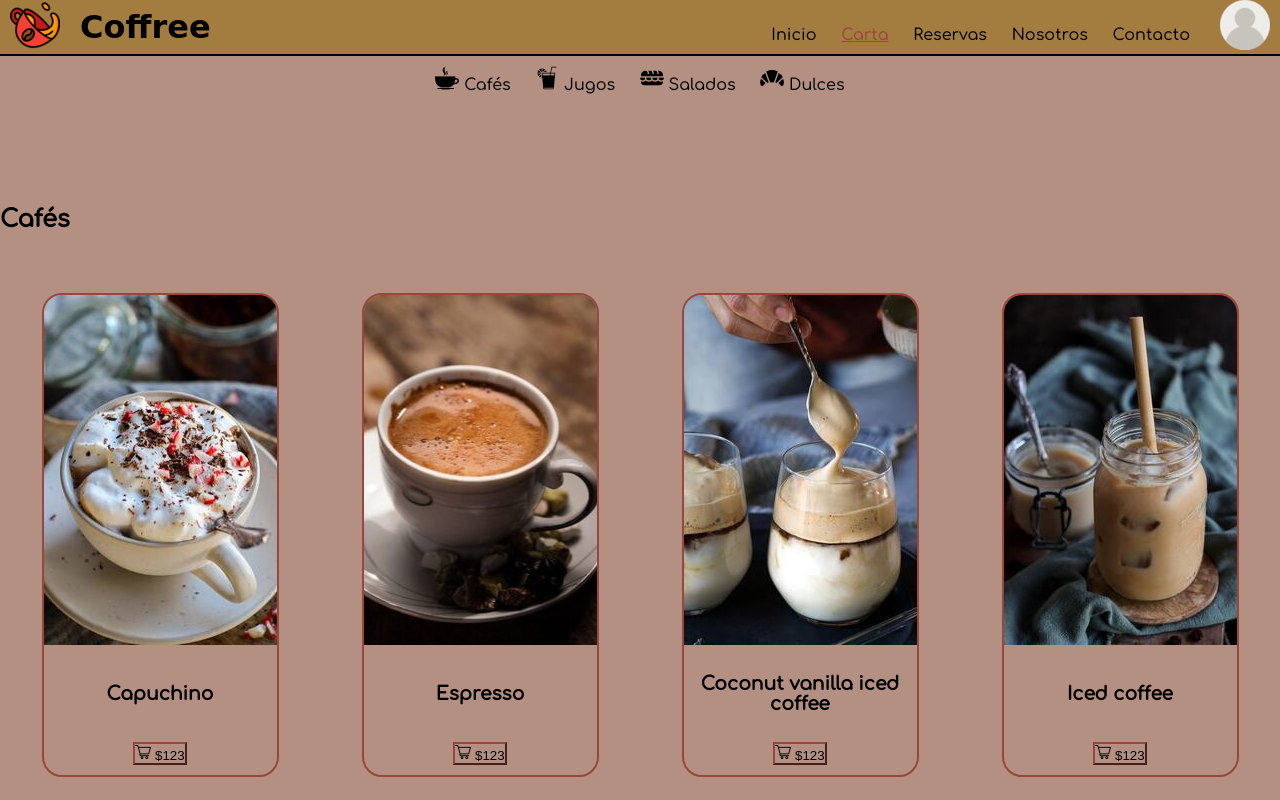
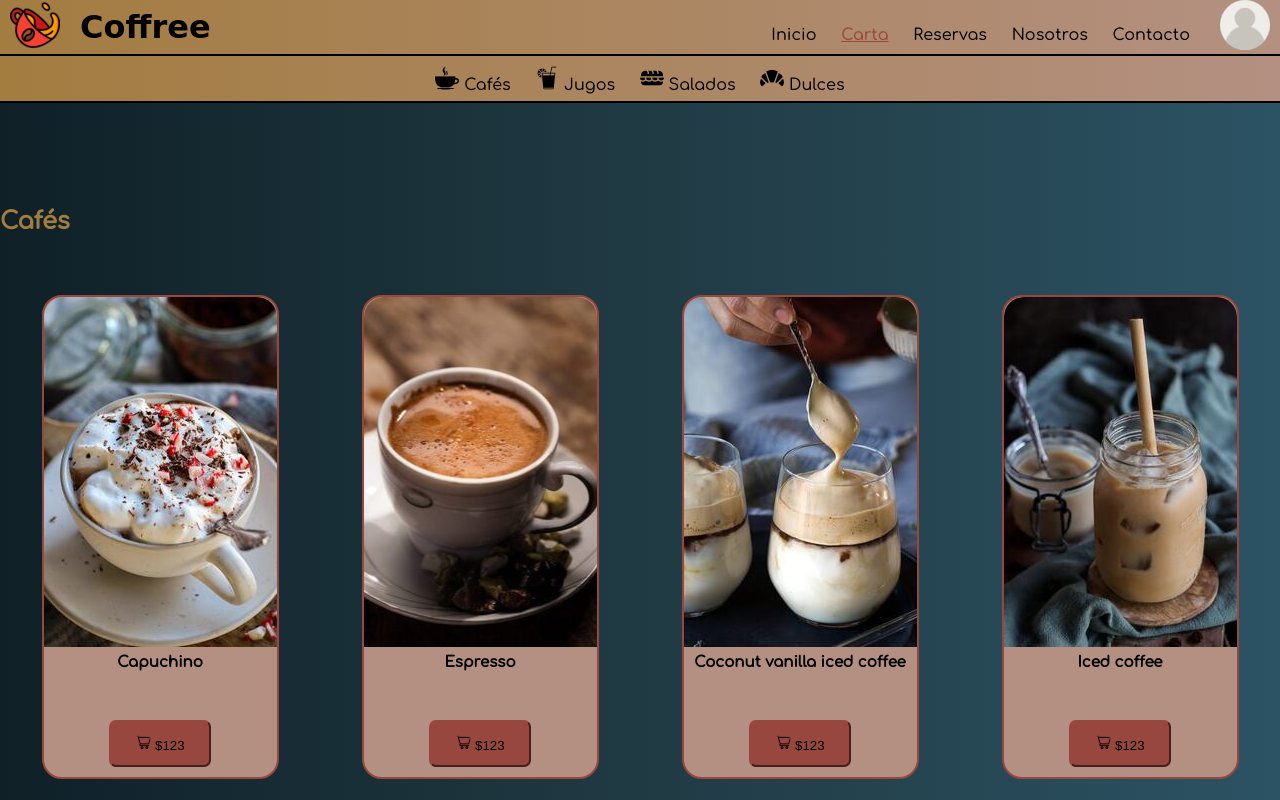
Before and after one commit to nicolas-gugliucci/coffree_cafeteria_gluten_free-nicolas_gugliucci, a plain HTML site: page carta.html in a window 1280 px wide. Shown: the top 800 px of the page. Drawn offline with Linux system fonts and the light colour scheme; a web font is replaced by a local one.

Commit message:
carta-animations

```diff
--- a/carta.html
+++ b/carta.html
@@ -14,7 +14,7 @@
 <body>
 
 <!-------------------------------------------------HEADER------------------------------------------------>
-    <header class="color_dark-brown">
+    <header class="color_dark-brown_gradient">
         <div id="header_logo">
             <a href="./index.html">
                 <img src="./images/cup.png">
@@ -38,7 +38,7 @@
     </header>
 
 <!-----------------------------------------------NAVEGACIÓN---------------------------------------------->
-    <nav id="carta_nav" class="color_brown">
+    <nav id="carta_nav" class="color_dark-brown_gradient">
         <ul class="text_2">
             <li><a href="#cafes"><img src="./images/icon-coffee.png"> Cafés</a></li>
             <li><a href="#jugos"><img src="./images/icon-juice.png"> Jugos</a></li>
@@ -48,7 +48,7 @@
     </nav>
 
 <!-------------------------------------------------CAFÉS------------------------------------------------->
-    <section id="cafes" class="color_brown">
+    <section id="cafes" class="color_gradient_dark_blue">
         <h2 class="text_2">Cafés</h2>
         <div id="products_container_1">
             <div class="card">
@@ -90,7 +90,7 @@
     </section>
 
 <!-------------------------------------------------JUGOS------------------------------------------------>
-    <section id="jugos" class="color_brown">
+    <section id="jugos" class="color_gradient_dark_blue">
         <h2 class="text_2">Jugos</h2>
         <div id="products_container_2">
             <div class="card">
@@ -132,7 +132,7 @@
     </section>
 
 <!-----------------------------------------------SALADOS----------------------------------------------->
-    <section id="salados" class="color_brown">
+    <section id="salados" class="color_gradient_dark_blue">
         <h2 class="text_2">Salados</h2>
         <div id="products_container_3">
             <div class="card">
@@ -193,7 +193,7 @@
     </section>
 
 <!-------------------------------------------------DULCES---------------------------------------------->
-    <section id="dulces" class="color_brown">
+    <section id="dulces" class="color_gradient_dark_blue">
         <h2 class="text_2">Dulces</h2>
         <div id="products_container_4">
             <div class="card">
--- a/style.css
+++ b/style.css
@@ -64,6 +64,7 @@ button{
 /*--------------------CARDS--------------------*/
 .card{
     border: #98473E 2px solid;
+    background-color: #B49082;
     border-radius: 20px;
     overflow: hidden;
     margin: 20px;
@@ -77,17 +78,45 @@ button{
     align-items: center;
 }
 
+.card img{
+    border-radius: 20px 20px 0 0;
+}
+
+.card div{
+    height: 59.2px;
+}
+
 .card h3{
     font-family: 'Comfortaa', cursive;
+    font-size: 15px;
 }
 
 .card p{
     font-family: 'Raleway', sans-serif;
+    font-size: 13px;
 }
 
 .card button{
     margin-bottom: 10px;
 }
+
+
+.card button {
+	padding: 12px 24px;
+    background-color: #98473E;
+    color: black;
+    border-radius: 7px;
+    transition: transform 250ms cubic-bezier(.2,.8,.4,1);
+  }
+
+.card button:hover {
+	transform: scale(1.10);
+  }
+
+.card button:active {
+	transform: scale(0.9);
+}
+
 
 /*-------------------HEADER--------------------*/
 header{
@@ -222,7 +251,7 @@ header button{
 }
 
 #nosotros_all{
-    opacity: 0.6;
+    opacity: 0.85;
     width: 60%;
     height: auto;
     border: #A37C40 solid 10px;
@@ -286,11 +315,41 @@ header button{
     top: 54px;
     z-index: 1;
     text-align: center;
+    border-bottom: black solid 2px;
+}
+
+.color_gradient_dark_blue h2{
+    color: #A37C40;
 }
 
 #carta_nav ul li{
     display: inline-block;
     padding: 10px;
+}
+
+
+#carta_nav a{
+	display: inline-block;
+	position: relative;
+	cursor: pointer;
+}
+
+#carta_nav a::after {
+	content: '';
+	position: absolute;
+	width: 100%;
+	transform: scaleX(0);
+	height: 2px;
+	top: 110%;
+	left: 0;
+	background-color: #98473E;
+	transform-origin: bottom right;
+	transition: transform .4s cubic-bezier(.86,0,.07,1);
+}
+
+#carta_nav a:hover::after {
+	transform: scaleX(1);
+	transform-origin: bottom left;
 }
 
 #products_container_1, #products_container_2, #products_container_3{
```
Also changed, not shown: contacto.html (+1 -1 lines), reservas.html (+1 -1 lines), reservas/paso_confirmacion.html (+1 -1 lines), reservas/paso_contacto.html (+1 -1 lines).
